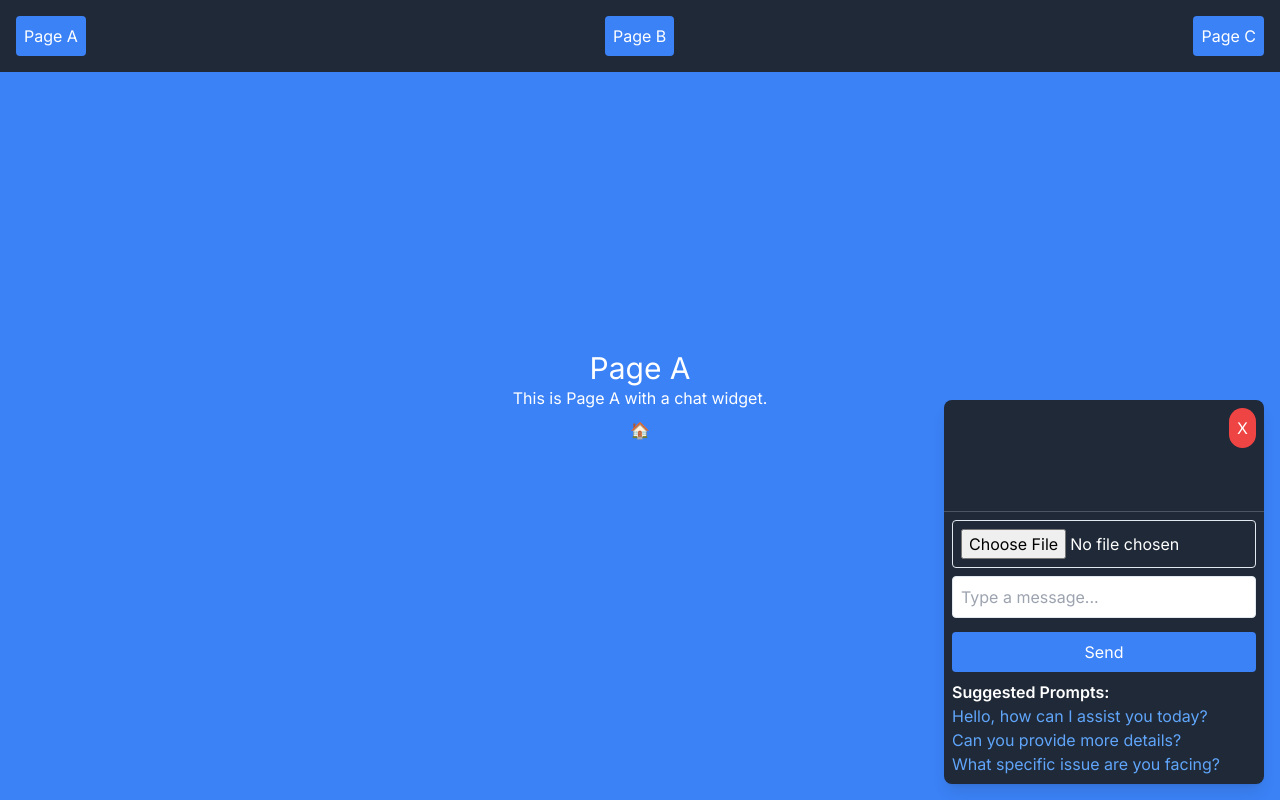
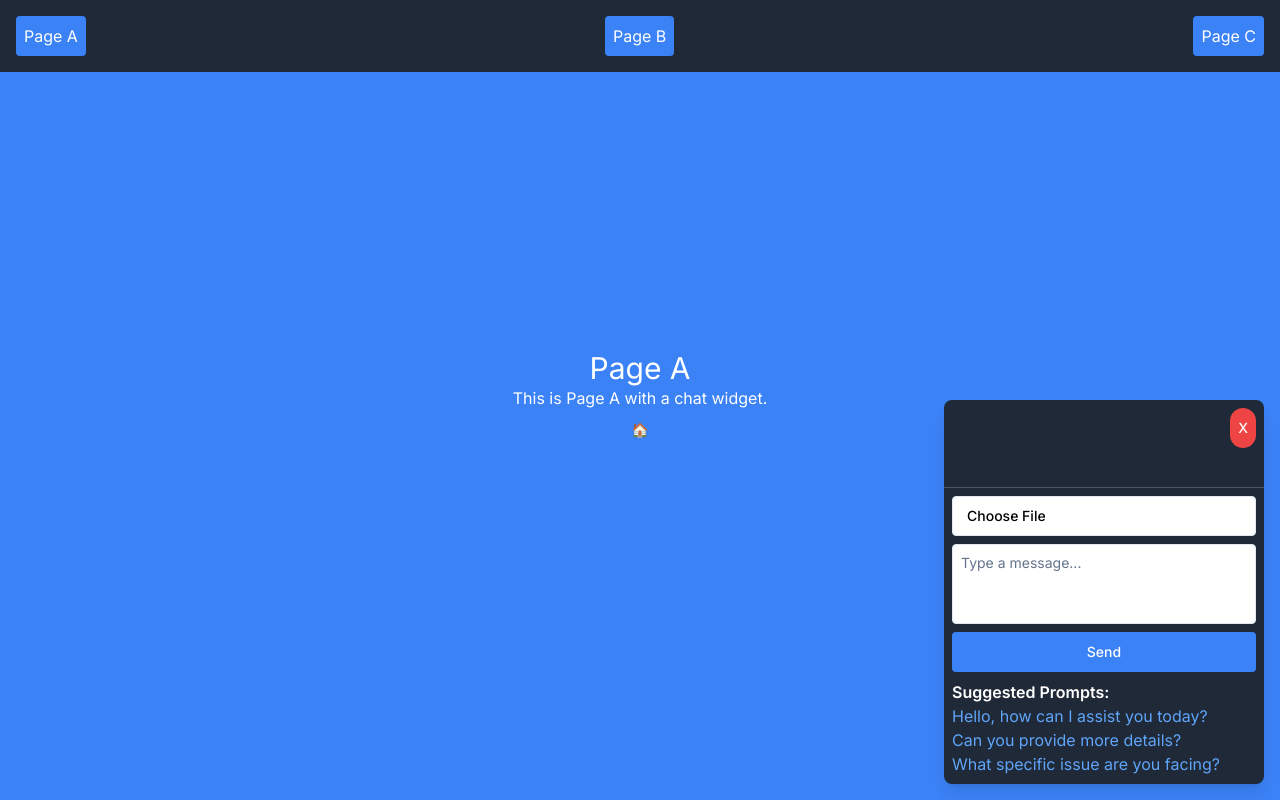
Before and after one commit to sldeaals/chat-widget, a Next.js app: page /a in a window 1280 px wide. Both pictures are taken after a click on the button 1220 px from the left and 740 px from the top of the page. Built offline with nearby package versions, Linux system fonts and the light colour scheme.

Commit message:
feat: prisma client

```diff
--- a/components/ChatWidget.js
+++ b/components/ChatWidget.js
@@ -1,14 +1,29 @@
 'use client';
 
-import { useState } from "react";
+import { useState/*, useEffect*/ } from "react";
 import { ChatBubbleLeftIcon } from '@heroicons/react/24/solid';
+import { Button } from "@/components/ui/button";
+import { Input } from "@/components/ui/input";
+import { Textarea } from "@/components/ui/textarea";
+//import io from 'socket.io-client';
+
+//const socket = io(process.env.NEXT_PUBLIC_SOCKET_URL || 'http://localhost:3001');
 
 const ChatWidget = ({ prompts = [] }) => {
   const [isOpen, setIsOpen] = useState(false);
   const [messages, setMessages] = useState([]);
   const [inputValue, setInputValue] = useState("");
   const [file, setFile] = useState(null);
-
+  /*
+  useEffect(() => {
+    socket.on('chat message', (msg) => {
+      setMessages((prevMessages) => [...prevMessages, msg]);
+    });
+    return () => {
+      socket.off('chat message');
+    };
+  }, []);
+  */
   const handleFileChange = (event) => {
     setFile(event.target.files[0]);
   };
@@ -19,17 +34,25 @@
       formData.append("content", inputValue);
       if (file) formData.append("file", file);
 
+      const userId = process.env.NEXT_PUBLIC_USER_ID;
+
       await fetch(`${process.env.NEXT_PUBLIC_API_URL}/messages`, {
         method: "POST",
+        headers: {
+          'x-user-id': userId,
+        },
         body: formData,
       });
 
       setInputValue("");
       setFile(null);
 
+
       const response = await fetch(`${process.env.NEXT_PUBLIC_API_URL}/messages`);
       const updatedMessages = await response.json();
       setMessages(updatedMessages);
+
+      //socket.emit('chat message', { content: inputValue, file });
     }
   };
 
@@ -41,12 +64,12 @@
     >
       {isOpen ? (
         <div className="flex flex-col h-full bg-gray-800 text-white rounded-lg shadow-lg">
-          <button
+          <Button
             className="absolute top-2 right-2 p-2 bg-red-500 rounded-full text-white"
             onClick={() => setIsOpen(false)}
           >
             X
-          </button>
+          </Button>
           <div className="flex-1 overflow-y-scroll p-2">
             {messages.map((msg, index) => (
               <div key={index} className="p-2 border-b border-gray-600">
@@ -55,12 +78,12 @@
             ))}
           </div>
           <div className="p-2 border-t border-gray-600">
-            <input
+            <Input
               type="file"
               onChange={handleFileChange}
               className="w-full p-2 border rounded"
             />
-            <textarea
+            <Textarea
               value={inputValue}
               onChange={(e) => setInputValue(e.target.value)}
               placeholder="Type a message..."
@@ -68,12 +91,12 @@
               rows="1"
               style={{ overflowY: 'auto' }}
             />
-            <button
+            <Button
               onClick={handleSendMessage}
               className="w-full p-2 bg-blue-500 rounded text-white"
             >
               Send
-            </button>
+            </Button>
             {prompts.length > 0 && (
               <div className="mt-2">
                 <p className="font-semibold">Suggested Prompts:</p>
@@ -93,12 +116,12 @@
           </div>
         </div>
       ) : (
-        <button
+        <Button
           className="p-2 bg-blue-500 rounded-full text-white flex items-center justify-center"
           onClick={() => setIsOpen(true)}
         >
           <ChatBubbleLeftIcon className="h-6 w-6" />
-        </button>
+        </Button>
       )}
     </div>
   );
--- a/components/Page.js
+++ b/components/Page.js
@@ -1,4 +1,5 @@
 import Link from 'next/link';
+import { Button } from "@/components/ui/button";
 import ChatWidget from './ChatWidget';
 
 const Page = ({ title, children, chatProps }) => {
@@ -7,7 +8,7 @@
       <h1 className="text-3xl">{title}</h1>
       {children}
       <Link href="/">
-        <button className="bg-blue-500 p-2 rounded">🏠</button>
+        <Button className="bg-blue-500 p-2 rounded">🏠</Button>
       </Link>
       <ChatWidget {...chatProps} />
     </div>
--- /dev/null
+++ b/components/ui/button.jsx
@@ -0,0 +1,47 @@
+import * as React from "react"
+import { Slot } from "@radix-ui/react-slot"
+import { cva } from "class-variance-authority";
+
+import { cn } from "@/lib/utils"
+
+const buttonVariants = cva(
+  "inline-flex items-center justify-center whitespace-nowrap rounded-md text-sm font-medium ring-offset-background transition-colors focus-visible:outline-none focus-visible:ring-2 focus-visible:ring-ring focus-visible:ring-offset-2 disabled:pointer-events-none disabled:opacity-50",
+  {
+    variants: {
+      variant: {
+        default: "bg-primary text-primary-foreground hover:bg-primary/90",
+        destructive:
+          "bg-destructive text-destructive-foreground hover:bg-destructive/90",
+        outline:
+          "border border-input bg-background hover:bg-accent hover:text-accent-foreground",
+        secondary:
+          "bg-secondary text-secondary-foreground hover:bg-secondary/80",
+        ghost: "hover:bg-accent hover:text-accent-foreground",
+        link: "text-primary underline-offset-4 hover:underline",
+      },
+      size: {
+        default: "h-10 px-4 py-2",
+        sm: "h-9 rounded-md px-3",
+        lg: "h-11 rounded-md px-8",
+        icon: "h-10 w-10",
+      },
+    },
+    defaultVariants: {
+      variant: "default",
+      size: "default",
+    },
+  }
+)
+
+const Button = React.forwardRef(({ className, variant, size, asChild = false, ...props }, ref) => {
+  const Comp = asChild ? Slot : "button"
+  return (
+    (<Comp
+      className={cn(buttonVariants({ variant, size, className }))}
+      ref={ref}
+      {...props} />)
+  );
+})
+Button.displayName = "Button"
+
+export { Button, buttonVariants }
--- /dev/null
+++ b/components/ui/input.jsx
@@ -0,0 +1,19 @@
+import * as React from "react"
+
+import { cn } from "@/lib/utils"
+
+const Input = React.forwardRef(({ className, type, ...props }, ref) => {
+  return (
+    (<input
+      type={type}
+      className={cn(
+        "flex h-10 w-full rounded-md border border-input bg-background px-3 py-2 text-sm ring-offset-background file:border-0 file:bg-transparent file:text-sm file:font-medium placeholder:text-muted-foreground focus-visible:outline-none focus-visible:ring-2 focus-visible:ring-ring focus-visible:ring-offset-2 disabled:cursor-not-allowed disabled:opacity-50",
+        className
+      )}
+      ref={ref}
+      {...props} />)
+  );
+})
+Input.displayName = "Input"
+
+export { Input }
--- /dev/null
+++ b/components/ui/textarea.jsx
@@ -0,0 +1,18 @@
+import * as React from "react"
+
+import { cn } from "@/lib/utils"
+
+const Textarea = React.forwardRef(({ className, ...props }, ref) => {
+  return (
+    (<textarea
+      className={cn(
+        "flex min-h-[80px] w-full rounded-md border border-input bg-background px-3 py-2 text-sm ring-offset-background placeholder:text-muted-foreground focus-visible:outline-none focus-visible:ring-2 focus-visible:ring-ring focus-visible:ring-offset-2 disabled:cursor-not-allowed disabled:opacity-50",
+        className
+      )}
+      ref={ref}
+      {...props} />)
+  );
+})
+Textarea.displayName = "Textarea"
+
+export { Textarea }
--- /dev/null
+++ b/lib/utils.js
@@ -0,0 +1,6 @@
+import { clsx } from "clsx"
+import { twMerge } from "tailwind-merge"
+
+export function cn(...inputs) {
+  return twMerge(clsx(inputs))
+}
--- a/package.json
+++ b/package.json
@@ -10,6 +10,7 @@
   },
   "dependencies": {
     "@heroicons/react": "^2.1.5",
+    "@prisma/client": "^5.18.0",
     "@radix-ui/react-slot": "^1.1.0",
     "autoprefixer": "^10.4.20",
     "class-variance-authority": "^0.7.0",
```
Also changed, not shown: 2 other files (tests, documents, lock files or other folders).
